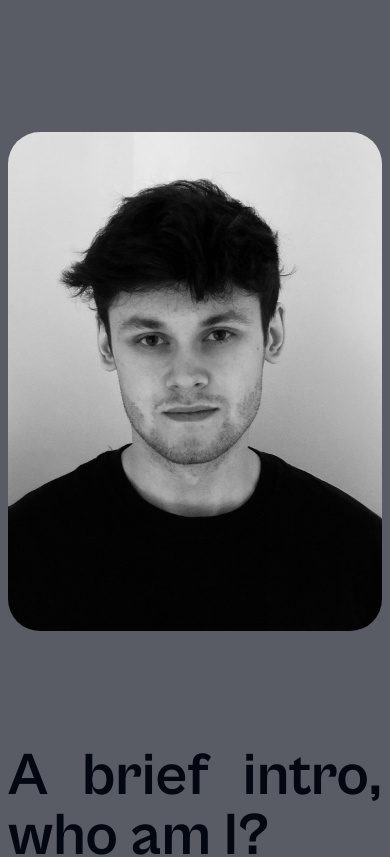
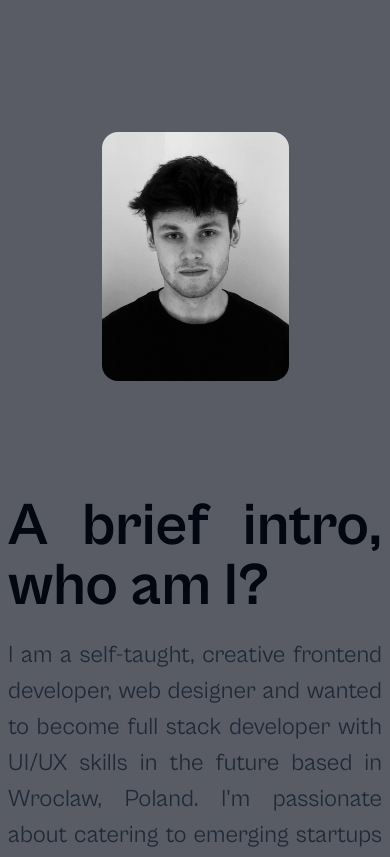
Before and after one commit to adrianksiazek/portfolio, a Next.js app: page / in a window 390 px wide. Shown: the part 2260-3117 px from the top of the page. Built offline with nearby package versions, Linux system fonts and the light colour scheme; no server answers; what @codaworks/react-glow would draw is missing.

Commit message:
style: mobile view improvements

```diff
--- a/src/app/components/about/about.tsx
+++ b/src/app/components/about/about.tsx
@@ -24,12 +24,8 @@ export const About = () => {
           <Image
             src="/images/portrait.jpg"
             alt="portrait"
-            sizes="100vw"
-            style={{
-              width: "100%",
-              height: "auto",
-              borderRadius: "2rem",
-            }}
+            sizes="(max-width: 768px) 33vw, 100vw"
+            className="mx-auto w-1/2 rounded-2xl lg:w-full"
             width={500}
             height={300}
           />
--- a/src/app/components/skills/skills.tsx
+++ b/src/app/components/skills/skills.tsx
@@ -8,7 +8,7 @@ const container = {
   show: {
     opacity: 1,
     transition: {
-      staggerChildren: 0.5,
+      staggerChildren: 0.1,
     },
   },
 };
--- a/src/app/components/works/works.tsx
+++ b/src/app/components/works/works.tsx
@@ -2,7 +2,6 @@
 
 import { motion } from "framer-motion";
 import { useWorks } from "./works.effect";
-import { GlowCapture, Glow } from "@codaworks/react-glow";
 import { projects } from "@/app/lib/data";
 import Image from "next/image";
 import clsx from "clsx";
@@ -27,7 +26,7 @@ export const Works = () => {
             <div
               key={index}
               className={clsx(
-                "flexw-full group relative flex-col rounded-lg border-2 border-gray-600 bg-[url('/images/bg-work.jpg')] bg-cover 2xl:h-[700px] 2xl:w-[700px]",
+                "flexw-full group relative flex-col rounded-sm border-2 border-gray-600 bg-[url('/images/bg-work.jpg')] bg-cover 2xl:h-[700px] 2xl:w-[700px]",
                 project.image && "h-[800px] lg:h-[700px] 2xl:w-full",
                 !project.image && "h-[400px]",
               )}
--- a/src/app/styles/globals.css
+++ b/src/app/styles/globals.css
@@ -6,7 +6,7 @@
 
 @layer components {
   .btn {
-    @apply flex cursor-pointer items-center gap-2 rounded-full outline-none transition-all hover:scale-110 focus:scale-110 disabled:cursor-not-allowed;
+    @apply flex cursor-pointer items-center gap-2 rounded-full outline-none transition-all focus:scale-110 disabled:cursor-not-allowed lg:hover:scale-110;
   }
   .btn-primary {
     @apply bg-gray-900 px-7 py-3 text-white hover:bg-gray-950 active:scale-105;
@@ -15,7 +15,7 @@
     @apply border border-black/10 bg-white px-7 py-3 text-gray-900;
   }
   .btn-tertiary {
-    @apply border-black/10 bg-white p-4 text-gray-700 hover:scale-[1.15] hover:text-gray-950 focus:scale-[1.15];
+    @apply border-black/10 bg-white p-4 text-gray-700 hover:text-gray-950 focus:scale-[1.15] lg:hover:scale-[1.15];
   }
   .section {
     @apply max-w-[1440px] px-2 md:px-4 2xl:px-0;
```
